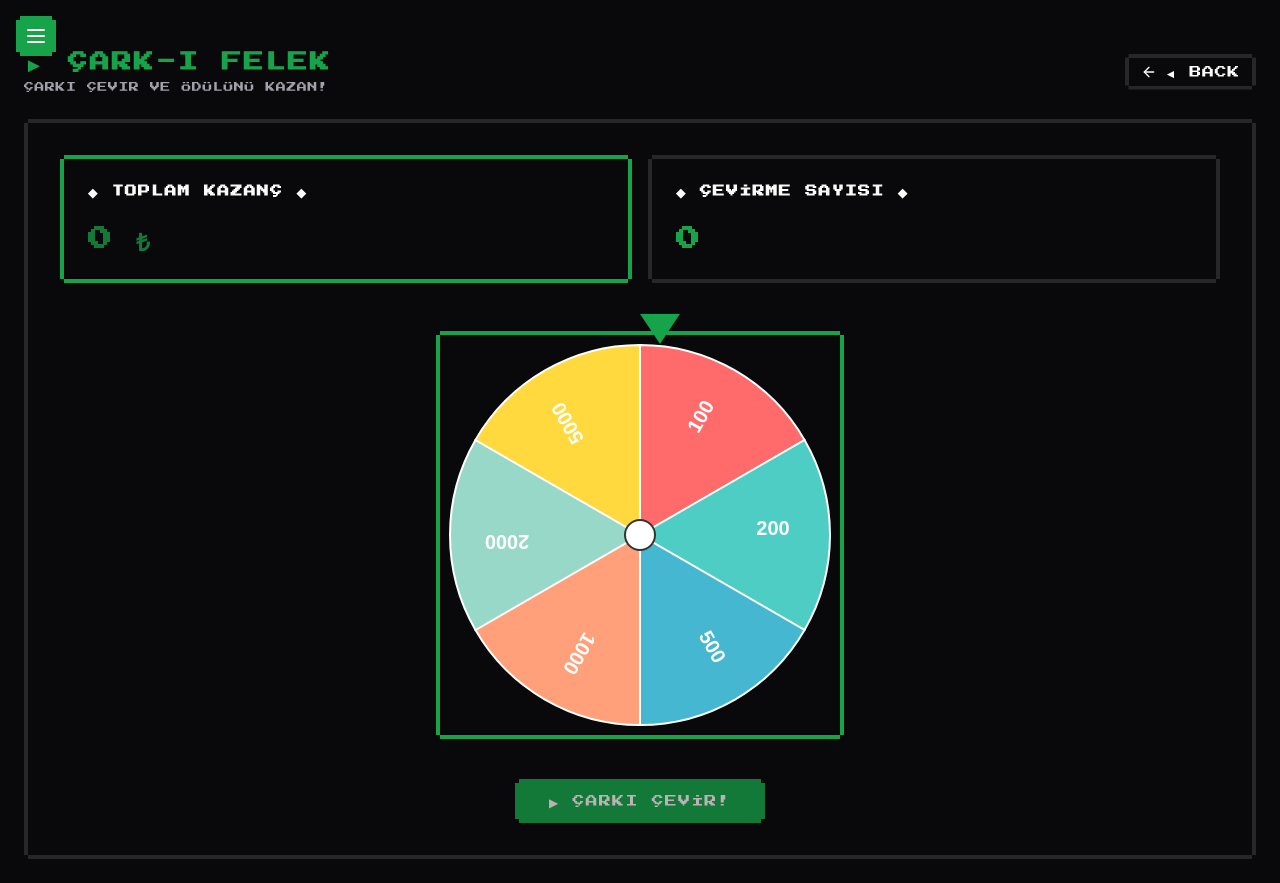
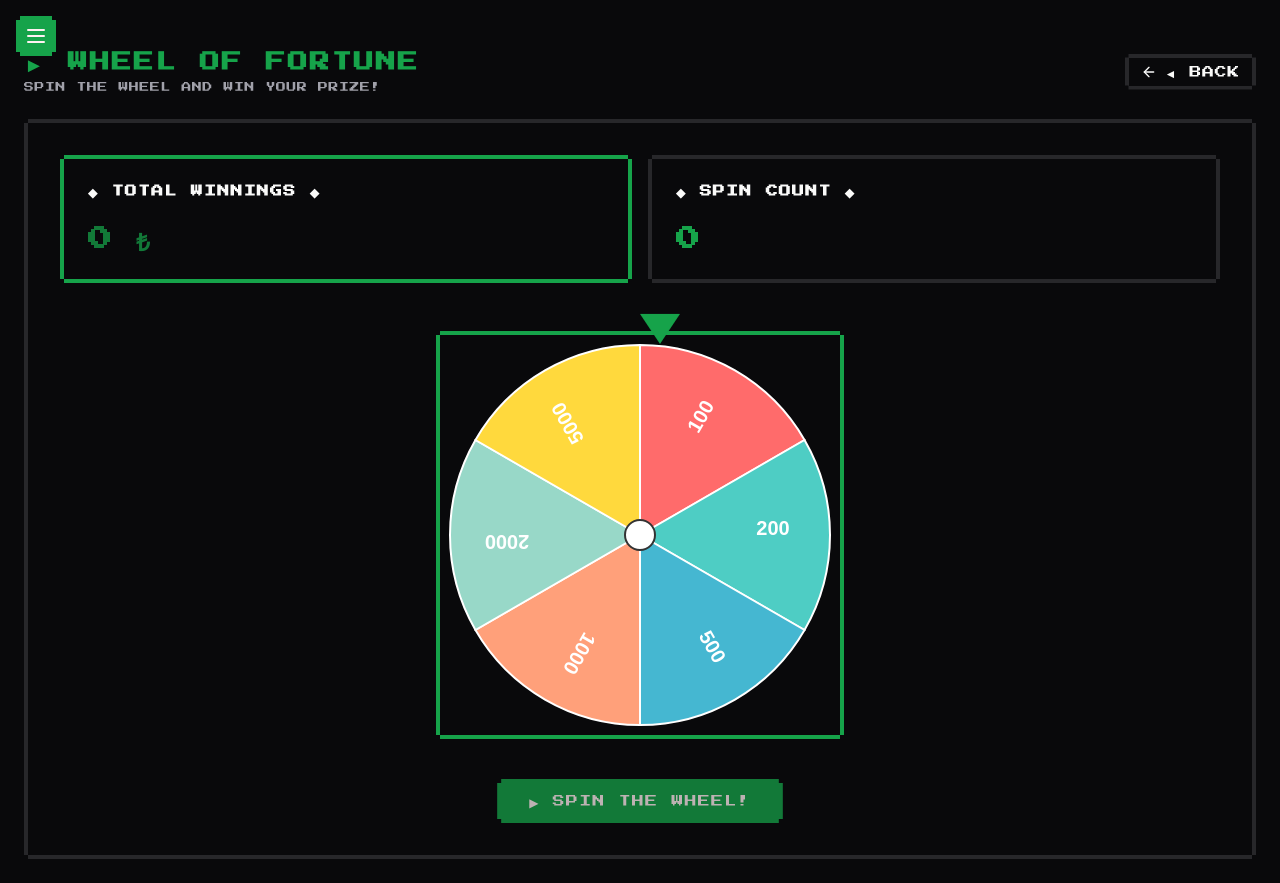
Before and after one commit to CemAyyildiz/mini-games, a React (Vite) app: page /wheel-of-fortune in a window 1280 px wide. Built offline with nearby package versions, Linux system fonts and the light colour scheme.

Commit message:
feat: update game titles and descriptions to English for consistency

```diff
--- a/src/components/layout/sidebar.tsx
+++ b/src/components/layout/sidebar.tsx
@@ -16,22 +16,22 @@ interface NavItem {
 
 const NAV_ITEMS: NavItem[] = [
   {
-    label: 'Ana Sayfa',
+    label: 'Home',
     path: ROUTES.HOME,
     icon: <Home className="h-5 w-5" />,
   },
   {
-    label: 'Çark-ı Felek',
+    label: 'Wheel of Fortune',
     path: ROUTES.WHEEL_OF_FORTUNE,
     icon: <Gamepad2 className="h-5 w-5" />,
   },
   {
-    label: 'Zaman Saldırısı',
+    label: 'Time Attack',
     path: ROUTES.TIME_ATTACK,
     icon: <Timer className="h-5 w-5" />,
   },
   {
-    label: 'Lider Tablosu',
+    label: 'Leaderboard',
     path: ROUTES.LEADERBOARD,
     icon: <Trophy className="h-5 w-5" />,
   },
--- a/src/games/wheel-of-fortune/components/prize-section.tsx
+++ b/src/games/wheel-of-fortune/components/prize-section.tsx
@@ -11,7 +11,7 @@ export default function PrizeSection({ totalWinnings, spinCount }: PrizeSectionP
     <div className="grid grid-cols-1 md:grid-cols-2 gap-4">
       <Card className="border-4 border-primary">
         <CardHeader>
-          <CardTitle className="text-xs uppercase tracking-widest">◆ TOPLAM KAZANÇ ◆</CardTitle>
+          <CardTitle className="text-xs uppercase tracking-widest">◆ TOTAL WINNINGS ◆</CardTitle>
         </CardHeader>
         <CardContent>
           <p className="text-2xl font-bold text-primary animate-pulse">
@@ -22,7 +22,7 @@ export default function PrizeSection({ totalWinnings, spinCount }: PrizeSectionP
 
       <Card className="border-4 border-secondary">
         <CardHeader>
-          <CardTitle className="text-xs uppercase tracking-widest">◆ ÇEVİRME SAYISI ◆</CardTitle>
+          <CardTitle className="text-xs uppercase tracking-widest">◆ SPIN COUNT ◆</CardTitle>
         </CardHeader>
         <CardContent>
           <p className="text-2xl font-bold text-primary">
--- a/src/games/wheel-of-fortune/components/spin-button.tsx
+++ b/src/games/wheel-of-fortune/components/spin-button.tsx
@@ -14,7 +14,7 @@ export default function SpinButton({ onSpin, isSpinning }: SpinButtonProps) {
         size="lg"
         className="min-w-[250px] text-xs uppercase tracking-widest animate-pulse"
       >
-        {isSpinning ? '►► ÇEVRİLİYOR... ◄◄' : '▶ ÇARKI ÇEVİR!'}
+        {isSpinning ? '►► SPINNING... ◄◄' : '▶ SPIN THE WHEEL!'}
       </Button>
     </div>
   );
--- a/src/pages/home.tsx
+++ b/src/pages/home.tsx
@@ -5,8 +5,8 @@ import { ROUTES } from '@/lib/constants/routes';
 const GAMES: BaseGame[] = [
   {
     id: GAME_IDS.WHEEL_OF_FORTUNE,
-    name: 'Çark-ı Felek',
-    description: 'Çarkı çevir, şansını dene! Farklı ödüller kazanma şansını yakala.',
+    name: 'Wheel of Fortune',
+    description: 'Spin the wheel and try your luck! Win different prizes.',
     icon: '🎡',
     path: ROUTES.WHEEL_OF_FORTUNE,
     difficulty: 'easy',
@@ -14,8 +14,8 @@ const GAMES: BaseGame[] = [
   },
   {
     id: GAME_IDS.TIME_ATTACK,
-    name: 'Zaman Saldırısı',
-    description: 'Kronometreyi tam 10.00 saniyede durdurabilir misin? Reflekslerini test et!',
+    name: 'Time Attack',
+    description: 'Can you stop the chronometer at exactly 10.00 seconds? Test your reflexes!',
     icon: '⏱️',
     path: ROUTES.TIME_ATTACK,
     difficulty: 'medium',
--- a/src/pages/leaderboard.tsx
+++ b/src/pages/leaderboard.tsx
@@ -5,7 +5,7 @@ import { Trophy, Medal, Award } from 'lucide-react';
 const MOCK_LEADERBOARD: LeaderboardEntry[] = [
   {
     id: '1',
-    username: 'Oyuncu1',
+    username: 'Player1',
     gameId: 'wheel-of-fortune',
     score: 15000,
     timestamp: Date.now() - 3600000,
@@ -13,7 +13,7 @@ const MOCK_LEADERBOARD: LeaderboardEntry[] = [
   },
   {
     id: '2',
-    username: 'Oyuncu2',
+    username: 'Player2',
     gameId: 'time-attack',
     score: 9800,
     timestamp: Date.now() - 7200000,
@@ -21,7 +21,7 @@ const MOCK_LEADERBOARD: LeaderboardEntry[] = [
   },
   {
     id: '3',
-    username: 'Oyuncu3',
+    username: 'Player3',
     gameId: 'wheel-of-fortune',
     score: 12500,
     timestamp: Date.now() - 10800000,
--- a/src/pages/time-attack-page.tsx
+++ b/src/pages/time-attack-page.tsx
@@ -4,8 +4,8 @@ import TimeAttack from '@/games/time-attack';
 export default function TimeAttackPage() {
   return (
     <GameLayout
-      title="Zaman Saldırısı"
-      description="Kronometreyi tam 10.00 saniyede durdur!"
+      title="Time Attack"
+      description="Stop the chronometer at exactly 10.00 seconds!"
     >
       <TimeAttack />
     </GameLayout>
--- a/src/pages/wheel-of-fortune-page.tsx
+++ b/src/pages/wheel-of-fortune-page.tsx
@@ -4,8 +4,8 @@ import WheelOfFortune from '@/games/wheel-of-fortune';
 export default function WheelOfFortunePage() {
   return (
     <GameLayout
-      title="Çark-ı Felek"
-      description="Çarkı çevir ve ödülünü kazan!"
+      title="Wheel of Fortune"
+      description="Spin the wheel and win your prize!"
     >
       <WheelOfFortune />
     </GameLayout>
```
